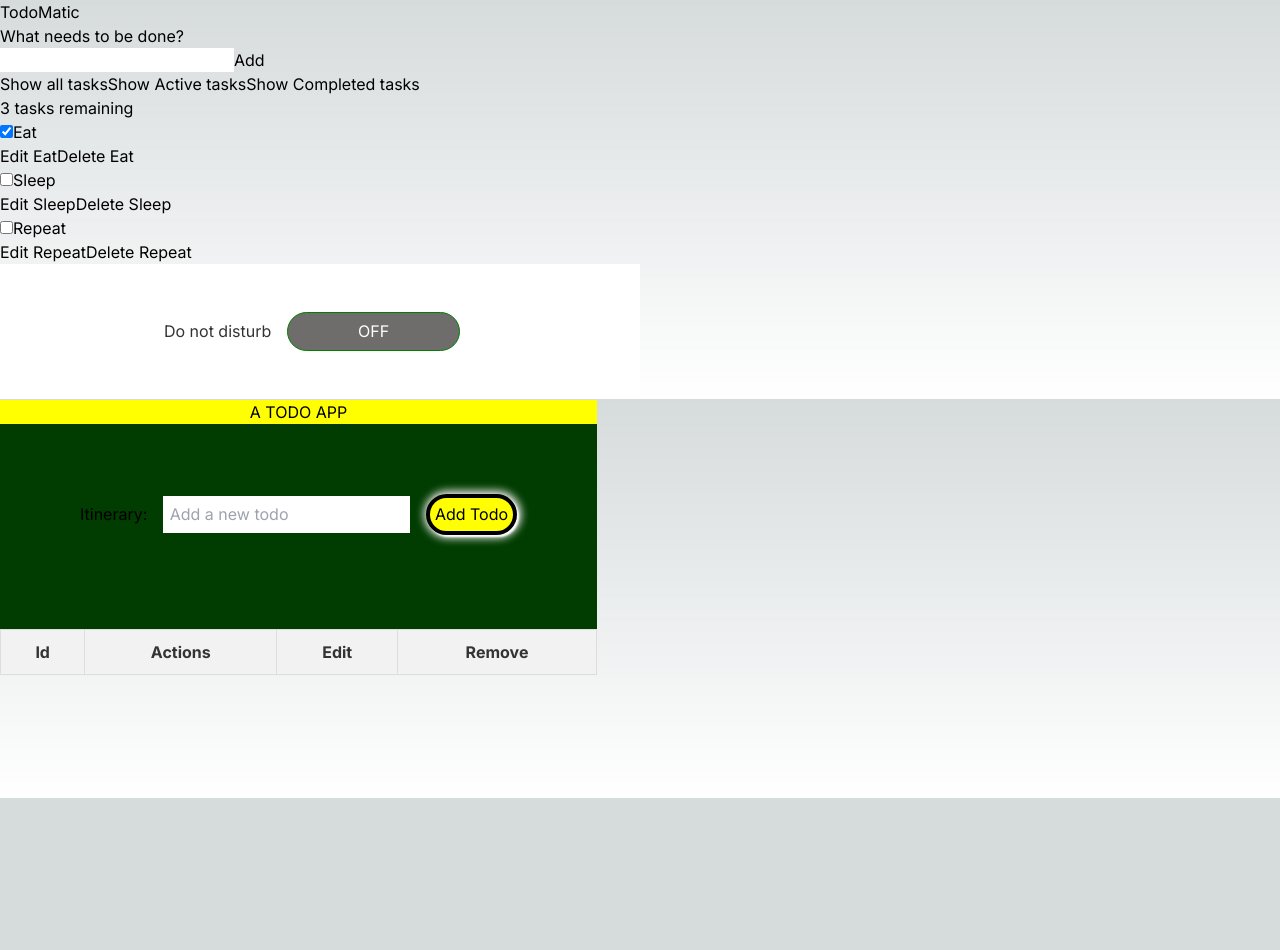
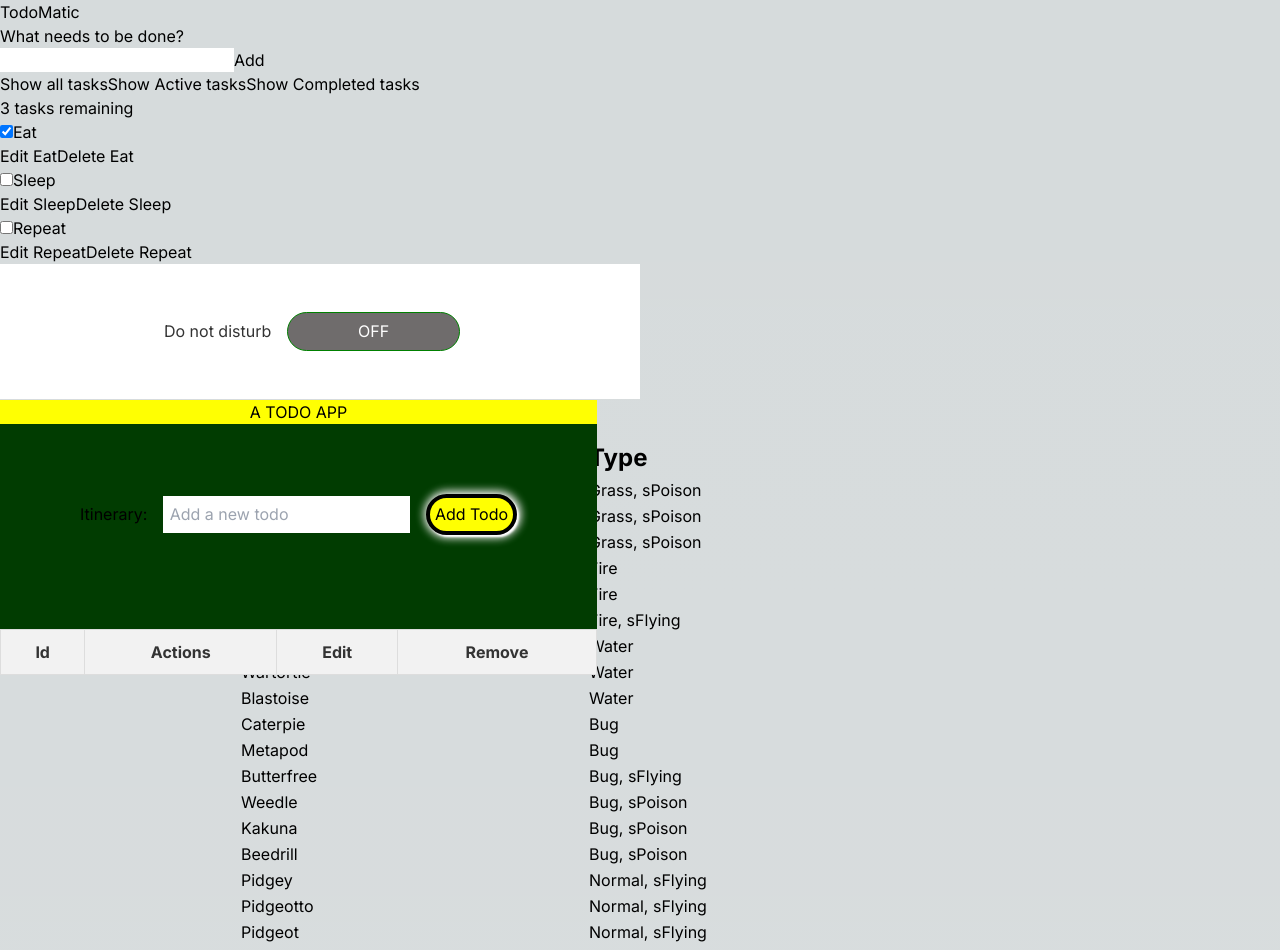
Before and after one commit to Ewooral/nextjs, a Next.js app in the folder todoapp/: page / in a window 1280 px wide. Shown: the top 950 px of the page. Before the commit the page ends 800 px from the top, so only its background shows below. Built offline with nearby package versions, Linux system fonts and the light colour scheme.

Commit message:
feat: Create a pokeman search app

```diff
--- a/todoapp/app/components/PokeManApp.tsx
+++ b/todoapp/app/components/PokeManApp.tsx
@@ -1,3 +1,5 @@
+import PokeManStyle from "@/styles/style.module.css"
+import pokemon from "@/data/pokeman.json"
 const PokeManApp = () => {
     return (
         <div
@@ -7,6 +9,24 @@ const PokeManApp = () => {
                 paddingTop: "1rem"
             }}
         >
+            <h1 className={PokeManStyle["title"]}>Pokemon Search</h1>
+            <table width="100%">
+                <thead>
+                <tr className={PokeManStyle["PokeMan"]}>
+                    <th>Name</th>
+                    <th>Type</th>
+                </tr>
+                </thead>
+                <tbody>
+                {pokemon.map((pokemon, id) => (
+                    <tr key={id}>
+                        <td>{pokemon.name.english}</td>
+                        <td>{pokemon.type.join(", s")}</td>
+                    </tr>
+                ))}
+
+                </tbody>
+            </table>
 
         </div>
     )
--- a/todoapp/app/page.tsx
+++ b/todoapp/app/page.tsx
@@ -3,12 +3,14 @@ import Image from 'next/image'
 import CustomInput from "@/app/components/TodoApp";
 import CustomTodo from "@/app/components/CustomTodo"
 import CustomToggle from "@/app/components/CustomToggle";
+import PokeManApp from "@/app/components/PokeManApp";
 export default function Home() {
     return (
         <div>
             <CustomInput/>
             <CustomTodo />
             <CustomToggle />
+            <PokeManApp />
         </div>
     )
 }
--- a/todoapp/styles/style.module.css
+++ b/todoapp/styles/style.module.css
@@ -106,3 +106,8 @@ input:checked + .slider:before {
 .slider.round:before {
     border-radius: 50%;
 }
+
+.PokeMan > th {
+    text-align: left;
+    font-size: x-large;
+}
```
Also changed, not shown: todoapp/data/pokeman.json (renamed from todoapp/app/data/pokeman.json).
